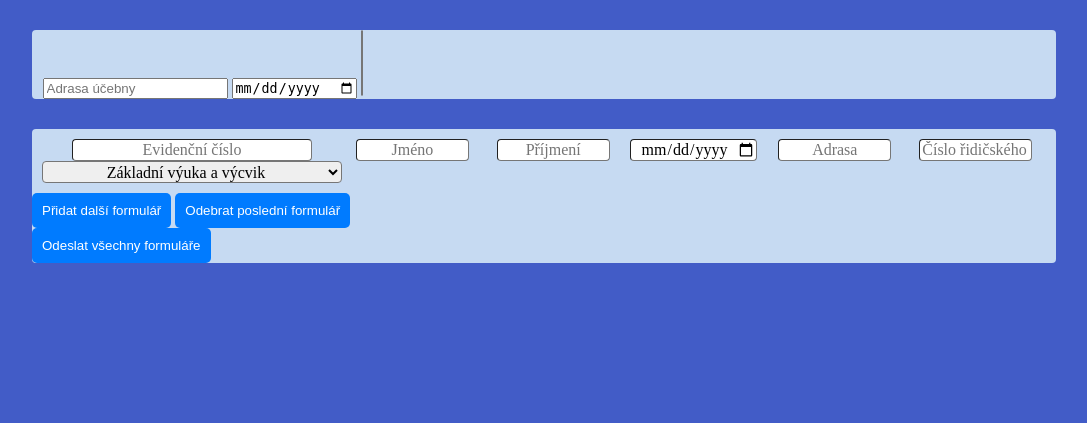
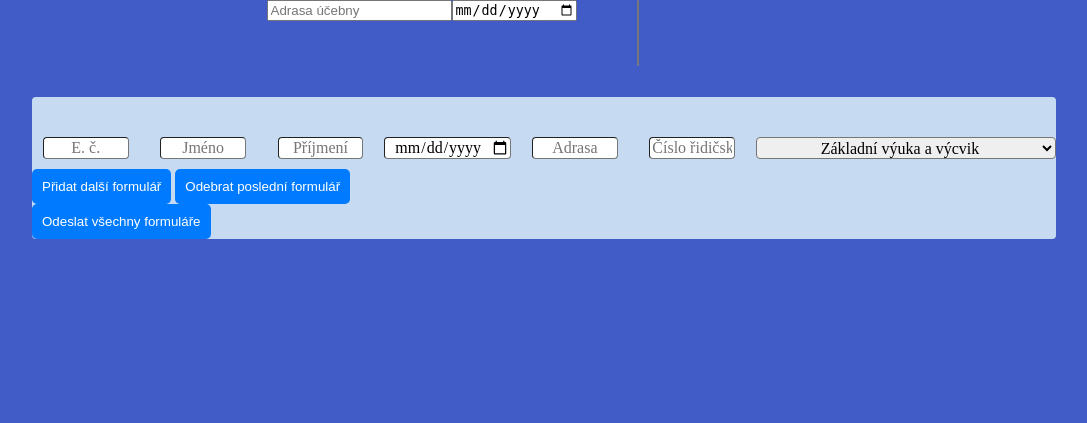
Before and after one commit to Yorrii/Rezervacni-system, a Python web app: template Code/templates/sign_up.html in a window 1280 px wide. Shown: the part 80-503 px from the top of the page, without its empty margins (96-1183 px from the left). Run offline with Jinja, Linux system fonts and the light colour scheme; the template is opened without the code that fills it, so the values that code supplies are empty.

Commit message:
navbar,  profile, sign_up
Malé úpravy na nav_bar a profile html a přepracování stránky na zápis do výcviku

```diff
--- a/Code/templates/nav_bar.html
+++ b/Code/templates/nav_bar.html
@@ -8,6 +8,6 @@
         <a class="logout" href="{{ url_for('calendar') }}">Kalendář</a>
         <a class="logout" href="{{ url_for('profile') }}">Profil</a>
         <a class="logout" href="{{ url_for('teaching_training') }}">Výuka a výcvik</a>
-        <a class="logout" href="{{ url_for('logout') }}">Odhlásit se</a>
+        <a id="logout_button" class="logout" href="{{ url_for('logout') }}">Odhlásit se</a>
     </div>
 </nav>
--- a/Code/templates/profile.html
+++ b/Code/templates/profile.html
@@ -1,10 +1,10 @@
 {% extends 'template.html' %}
-{% block title %}Profile{% endblock %}
+{% block title %}Profil{% endblock %}
 {% block nav %}
     {% include 'nav_bar.html' %}
 {% endblock %}
 {% block main %}
-<main class="main">
+<main class="term-main">
     <div class="column-div">
         <div class='user-info'>
             <div>{{ autoskola.nazev }}</div>
--- a/Code/templates/sign_up.html
+++ b/Code/templates/sign_up.html
@@ -6,23 +6,31 @@
 {% block main %}
 <main class="term-main">
     <div class="column-div">
-        <div class="term-container">
-            <form class="">
+        <div>
+            <form>
+                <div class="grid-for-3">
+                    <div>
                         <input type="text" name="adress" id="adress" placeholder="Adrasa účebny" required>
+                    </div>
+                    <div>
                         <input type="date" name="start-of-training" id="start-of-training" required>
+                    </div>
+                    <div>
                         <select name="vehicle-list" id="vehicle-list" multiple required>
                             {% for vozidlo in vozidla %}
                                 <option value="{{vozidlo.znacka}}_{{vozidlo.model}}_{{vozidlo.spz}}">{{vozidlo.znacka}} {{vozidlo.model}} {{vozidlo.spz}}</option>
                             {% endfor %}
                         </select>
+                    </div>
+                </div>
             </form>
         </div>
         <div class="form-container">
             <div id="form-list">
                 <form class="exam-form">
-                    <div class="form-line">
+                    <div class="students-container">
                         <div class="form-group">
-                            <input type="text" name="evidence_number" id="evidence_number" placeholder="Evidenční číslo" required>
+                            <input type="text" name="evidence_number" id="evidence_number" placeholder="E. č." required>
                         </div>
                         <div class="form-group">
                             <input type="text" name="first_name" id="first_name" placeholder="Jméno" required>
```
Lines whose indentation alone changed are shown as unchanged.
